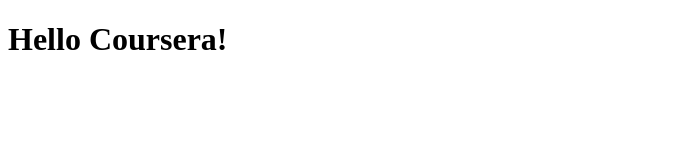
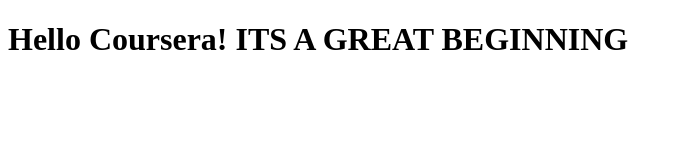
Before and after one commit to AMI-lang/coursera-test, a plain HTML site: page site/index.html in a window 1280 px wide. Shown: the whole page, without its empty margins (0-681 px from the left). Drawn offline with Linux system fonts and the light colour scheme.

Commit message:
small addition to our page content.

```diff
--- a/site/index.html
+++ b/site/index.html
@@ -4,6 +4,6 @@
 		<title>Hello Coursera!</title>
 	</head>
 	<body>
-		<h1>Hello Coursera!</h1>
+		<h1>Hello Coursera! ITS A GREAT BEGINNING</h1>
 	</body>
 </html>
```
